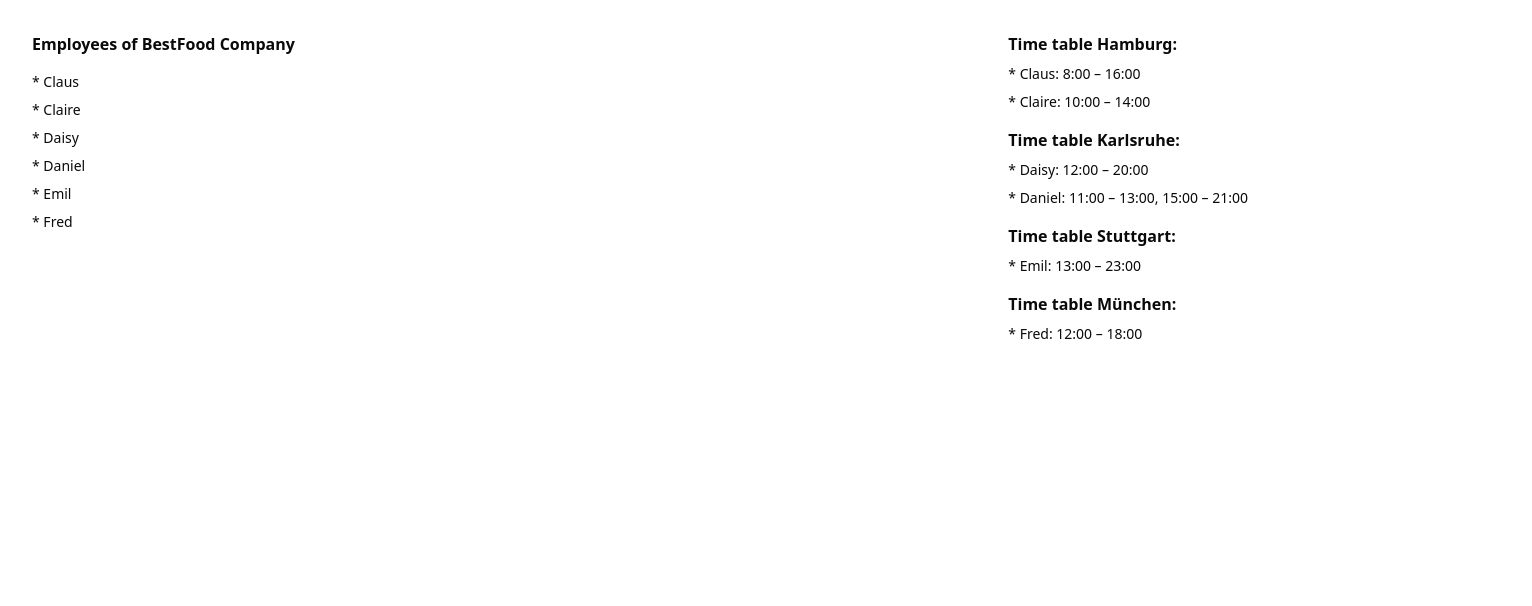
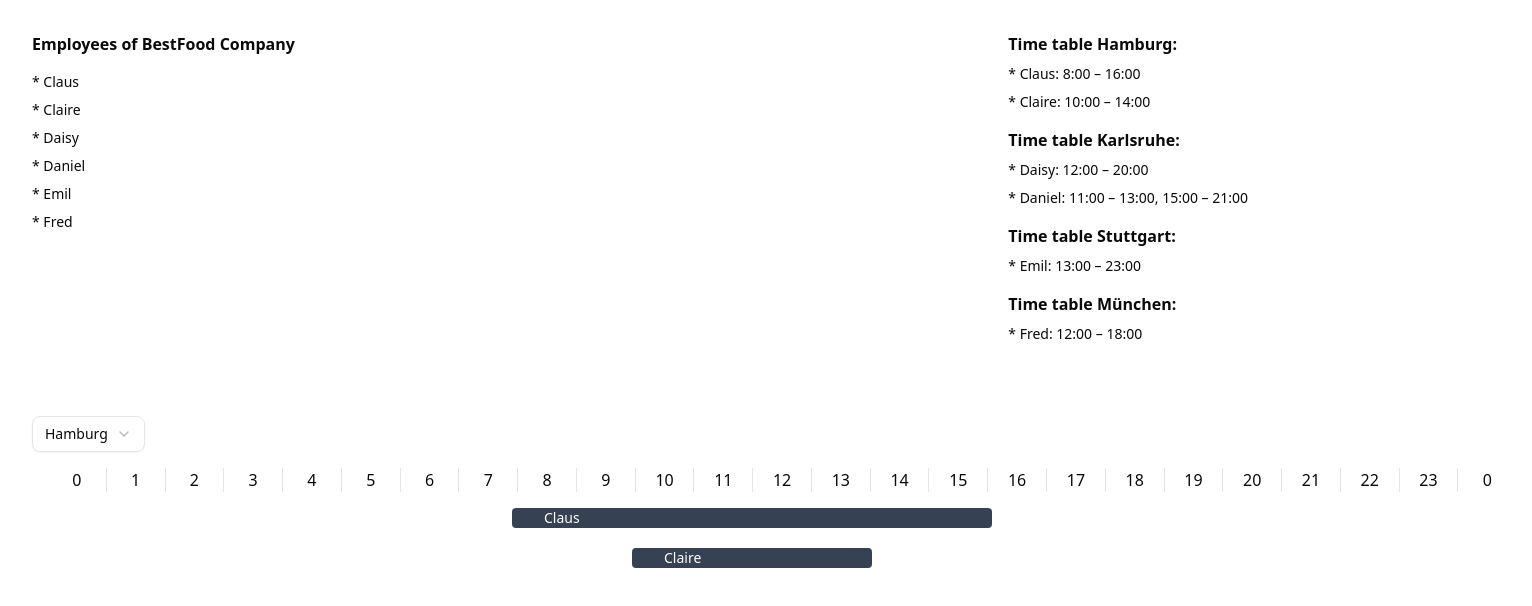
Before and after one commit to florianblaschke/coding-exercise-nesto, a React (Vite) app: page / in a window 1280 px wide. Shown: the top 606 px of the page, 1532 px wide, since content can reach past the window. Built offline with nearby package versions, Linux system fonts and the light colour scheme.

Commit message:
implement time-table

```diff
--- a/src/App.tsx
+++ b/src/App.tsx
@@ -2,6 +2,7 @@
 
 import { EmployeeList } from './components/ui/employee-list';
 import { StoreTable } from './components/ui/store-table';
+import { TimeTable } from './components/ui/time-table';
 import { bestFoodCompany } from './lib/classes';
 
 function App() {
@@ -13,6 +14,7 @@
   const münchen = bestFoodCompany.getStore('München');
 
   return (
+    <>
       <div className="flex w-full justify-between p-8">
         <EmployeeList employees={employees} />
 
@@ -23,6 +25,8 @@
           {münchen && <StoreTable store={münchen} />}
         </div>
       </div>
+      <TimeTable />
+    </>
   );
 }
 
--- /dev/null
+++ b/src/components/ui/time-table.tsx
@@ -0,0 +1,89 @@
+import { useState } from 'react';
+import { bestFoodCompany, type Shift } from '@/lib/classes';
+import {
+  Select,
+  SelectContent,
+  SelectItem,
+  SelectTrigger,
+  SelectValue,
+} from './select';
+
+export function TimeTable() {
+  const [store, setStore] = useState('Hamburg');
+
+  const stores = bestFoodCompany.getStoreNames();
+  const selectedStore = bestFoodCompany.getStore(store);
+
+  const grid = Array.from({ length: 25 }).map((_e, i) => (i === 24 ? 0 : i));
+
+  return (
+    <section className="p-8">
+      <Select onValueChange={setStore} value={store}>
+        <SelectTrigger>
+          <SelectValue />
+        </SelectTrigger>
+        <SelectContent>
+          {stores.map((s) => (
+            <SelectItem key={s} value={s}>
+              {s}
+            </SelectItem>
+          ))}
+        </SelectContent>
+      </Select>
+      <div className="flex w-[1500px] justify-between divide-x p-4 ">
+        {grid.map((hour) => (
+          <span className="flex w-full items-center justify-center" key={hour}>
+            {hour}
+          </span>
+        ))}
+      </div>
+      {selectedStore?.getEmployees().map((employee, index) => (
+        <div className="relative w-full px-4" key={employee.name}>
+          {employee.shifts?.map((shift) => (
+            <TimeSlot
+              index={index}
+              key={shift.from}
+              name={employee.name}
+              shift={shift}
+            />
+          ))}
+        </div>
+      ))}
+    </section>
+  );
+}
+
+function TimeSlot({
+  shift,
+  name,
+  index,
+}: {
+  index: number;
+  shift: Shift;
+  name: string;
+}) {
+  const { from, to } = shift;
+
+  const start = timeToPx(from);
+  const end = timeToPx(to);
+  const rowHeight = 40;
+
+  return (
+    <div
+      className="absolute rounded bg-gray-700 pl-8 text-sm text-white"
+      style={{
+        left: start,
+        width: end - start,
+        top: index * rowHeight,
+      }}
+    >
+      {name}
+    </div>
+  );
+}
+
+function timeToPx(time: string) {
+  const [hours, minutes] = time.split(':');
+
+  return Number(hours) * 60 + (60 / 100) * Number(minutes);
+}
```
Lines whose indentation alone changed are shown as unchanged.
